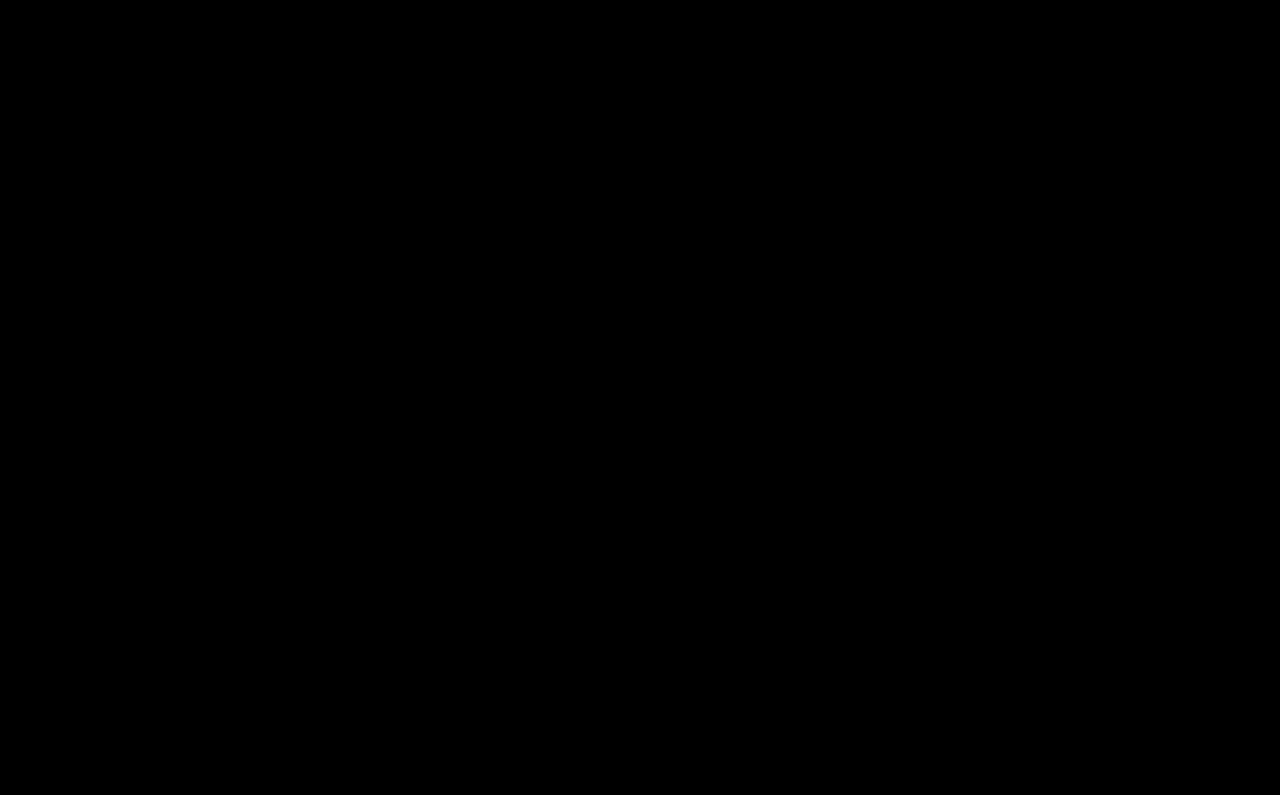
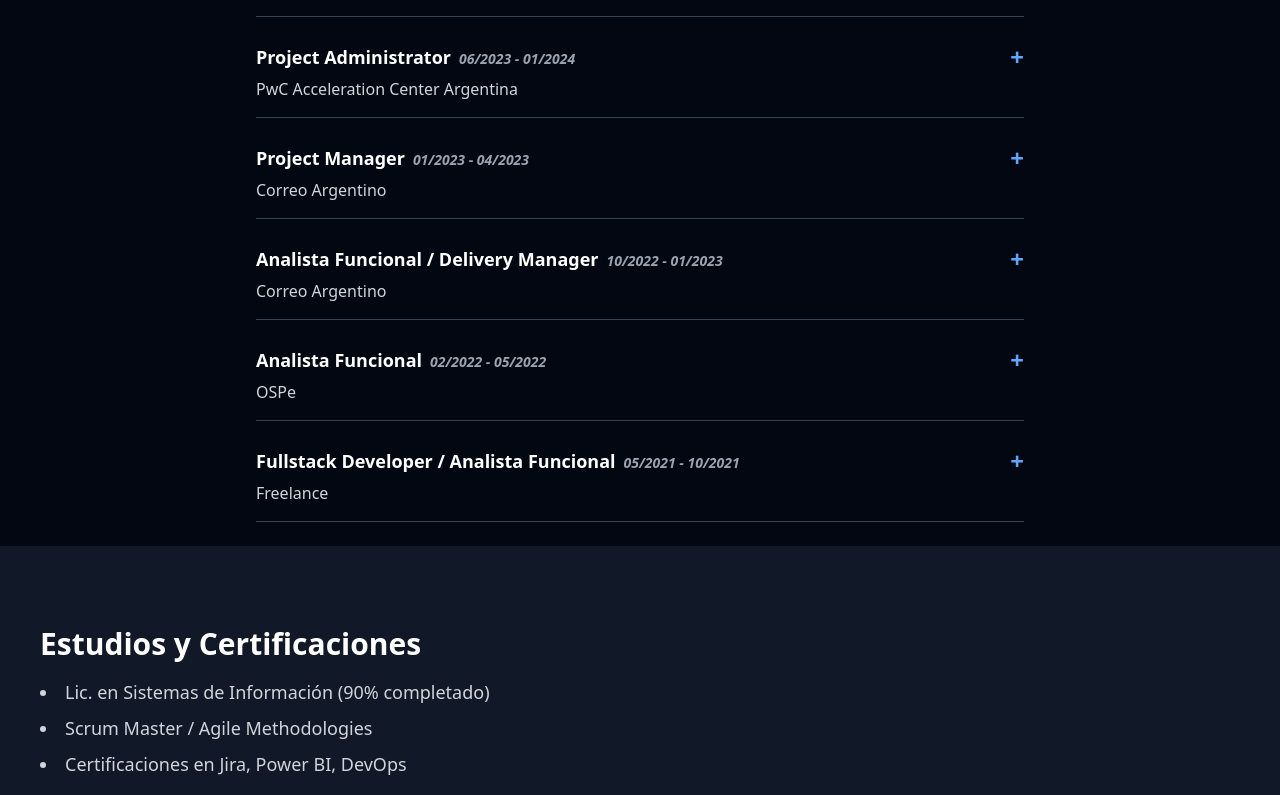
Before and after one commit to PatoMarinoBata/portfolio, a React (Vite) app: page / in a window 1280 px wide. Shown: the part 2002-2797 px from the top of the page. Before the commit the page ends 800 px from the top, so only its background shows below. Built offline with nearby package versions, Linux system fonts and the light colour scheme.

Commit message:
rollback

```diff
--- a/src/portfolio.jsx
+++ b/src/portfolio.jsx
@@ -21,6 +21,7 @@ export default function Portfolio() {
     return () => clearInterval(interval);
   }, [images.length]);
 
+  // Si los textos aún no están definidos, mostramos un estado de carga
   if (
     !texts?.home?.title ||
     !texts?.about?.title ||
@@ -38,18 +39,15 @@ export default function Portfolio() {
   };
 
   return (
-    <div
-      className="h-screen snap-y snap-mandatory overflow-y-scroll bg-black text-white scroll-smooth"
-      style={{ scrollPaddingTop: "4.5rem" }}
-    >
+    <div className="snap-y snap-mandatory overflow-y-auto bg-black text-white scroll-smooth">
       <Navbar />
 
-      {/* ================
+      {/* ======================
           1) HOME
-      ================ */}
+      ====================== */}
       <section
         id="home"
-        className="snap-start h-screen flex flex-col justify-center items-center bg-gradient-to-b from-black to-gray-900 px-4 text-center"
+        className="snap-start min-h-screen pt-20 scroll-mt-20 flex flex-col justify-center items-center bg-gradient-to-b from-black to-gray-900 px-4 text-center"
       >
         <h1 className="text-3xl md:text-5xl lg:text-6xl font-bold">
           {texts.home.title}
@@ -59,12 +57,12 @@ export default function Portfolio() {
         </p>
       </section>
 
-      {/* ================
+      {/* ======================
           2) SOBRE MÍ (carrusel)
-      ================ */}
+      ====================== */}
       <section
         id="about"
-        className="snap-start h-screen flex flex-col md:flex-row items-center justify-center bg-gray-900 px-4 md:px-10 gap-10"
+        className="snap-start min-h-screen pt-20 scroll-mt-20 flex flex-col md:flex-row items-center justify-center bg-gray-900 px-4 md:px-10 gap-10"
       >
         <div className="w-full md:w-1/2 flex justify-center items-center overflow-hidden relative h-[250px] md:h-[350px] lg:h-[400px]">
           <AnimatePresence mode="wait">
@@ -91,19 +89,19 @@ export default function Portfolio() {
         </div>
       </section>
 
-      {/* ================
+      {/* ======================
           3) EXPERIENCIA
-      ================ */}
+      ====================== */}
       <section
         id="experience"
-        className="snap-start h-screen bg-gray-950 px-4 md:px-10 py-6 overflow-y-auto"
+        className="snap-start pt-20 scroll-mt-20 bg-gray-950 px-4 md:px-10 py-6"
       >
         <h2 className="text-xl md:text-3xl font-semibold mb-6 text-center">
           {texts.experience.title}
         </h2>
         <div className="max-w-3xl mx-auto space-y-6">
           {texts.experience.jobs.map((job, idx) => (
-            <div key={idx} className="border-b border-gray-700 pb-4 pl-4">
+            <div key={idx} className="border-b border-gray-700 pb-4">
               <div className="flex justify-between items-center">
                 <div className="text-base md:text-lg font-semibold">
                   <span>{job.role}</span>
@@ -133,29 +131,29 @@ export default function Portfolio() {
         </div>
       </section>
 
-      {/* ==============================
+      {/* ======================
           4) ESTUDIOS Y CERTIFICACIONES
-      ============================== */}
+      ====================== */}
       <section
         id="studies"
-        className="snap-start h-screen bg-gray-900 px-4 md:px-10 py-6 overflow-y-auto"
+        className="snap-start min-h-screen pt-20 scroll-mt-20 bg-gray-900 px-4 md:px-10 py-6 overflow-y-auto"
       >
         <h2 className="text-xl md:text-3xl font-semibold mb-4">
           {texts.studies.title}
         </h2>
-        <ul className="list-disc list-inside text-sm md:text-base lg:text-lg text-gray-300 space-y-2 max-w-2xl mx-auto">
+        <ul className="list-disc list-inside text-sm md:text-base lg:text-lg text-gray-300 space-y-2 max-w-2xl">
           {texts.studies.items.map((item, idx) => (
             <li key={idx}>{item}</li>
           ))}
         </ul>
       </section>
 
-      {/* ================
+      {/* ======================
           5) CONTACTO
-      ================ */}
+      ====================== */}
       <section
         id="contact"
-        className="snap-start h-screen flex flex-col justify-center items-center bg-gray-950 px-4 md:px-10 text-center"
+        className="snap-start min-h-screen pt-20 scroll-mt-20 flex flex-col justify-center items-center bg-gray-950 px-4 md:px-10 text-center"
       >
         <h2 className="text-xl md:text-3xl font-semibold mb-4">
           {texts.contact.title}
@@ -170,7 +168,6 @@ export default function Portfolio() {
           >
             LinkedIn
           </a>
-          .
         </p>
         <a
           href="/CV%20Junio%202025,%20Patricio%20Marino%20Bata.pdf"
```
